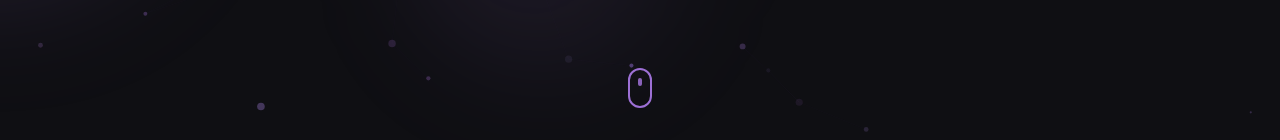
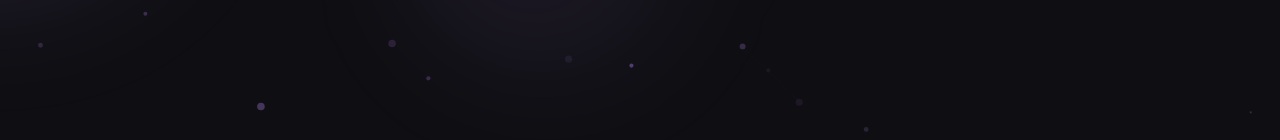
Before and after one commit to glowingstar-2136/lilac-dreamer-resume, a React (Vite) app: page / in a window 1280 px wide. Shown: the part 660-800 px from the top of the page. Built offline with nearby package versions, Linux system fonts and the light colour scheme.

Commit message:
Hero.tsx

```diff
--- a/src/components/Hero.tsx
+++ b/src/components/Hero.tsx
@@ -116,16 +116,6 @@ const Hero: React.FC = () => {
           </button>
         </div>
       </div>
-
-      {/* Scroll indicator */}
-      <div
-        className={`absolute bottom-8 left-1/2 transform -translate-x-1/2 transition-opacity duration-1000 ${loaded ? 'opacity-100' : 'opacity-0'}`}
-        style={{ transitionDelay: '1400ms' }}
-      >
-        <div className="w-6 h-10 border-2 border-lilac rounded-full flex justify-center relative">
-          <span className="block w-1 h-2 bg-lilac rounded-full absolute top-2 animate-pulse-subtle"></span>
-        </div>
-      </div>
     </section>
   );
 };
```
